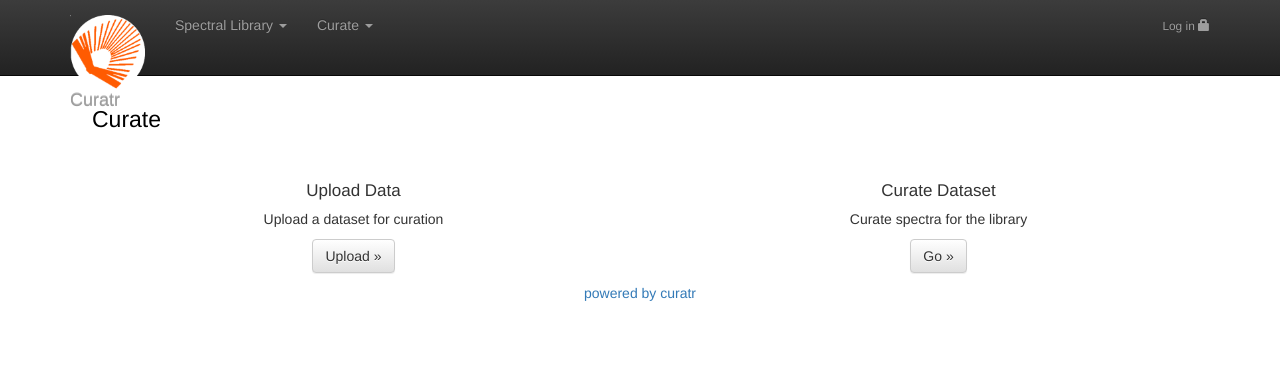
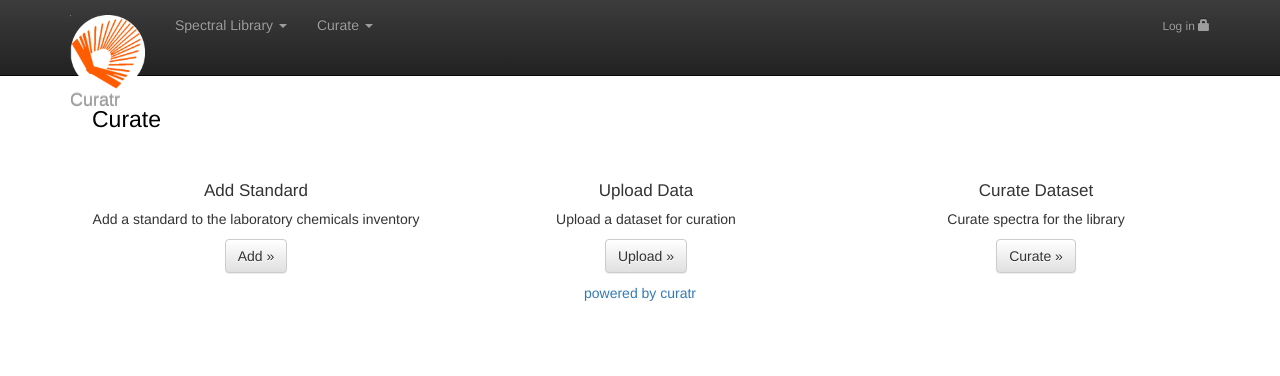
Before and after one commit to alexandrovteam/curatr, a Django app: page /curate/ in a window 1280 px wide. Shown: the top 376 px of the page. Run offline with Django 3.2, Linux system fonts and the light colour scheme; parts of the project's set-up code (start-up, migrations or seed data) failed here and were passed over; some libraries are stand-ins or nearby versions.

Commit message:
added 'add standard' to curate home

```diff
--- a/mcf_standard_browser/standards_review/templates/mcf_standards_browse/curate_home.html
+++ b/mcf_standard_browser/standards_review/templates/mcf_standards_browse/curate_home.html
@@ -13,15 +13,20 @@
 
     <div class="container">
         <div class="row">
-            <div class="col-md-6">
+            <div class="col-md-4">
+                  <h2>Add Standard</h2>
+                  <p>Add a standard to the laboratory chemicals inventory</p>
+                  <p><a class="btn btn-default" href="{% url 'standard-add' %}" role="button">Add &raquo;</a></p>
+            </div>
+            <div class="col-md-4">
                   <h2>Upload Data</h2>
                   <p>Upload a dataset for curation</p>
                   <p><a class="btn btn-default" href="{% url 'dataset-upload' %}" role="button">Upload &raquo;</a></p>
             </div>
-            <div class="col-md-6">
+            <div class="col-md-4">
                   <h2>Curate Dataset</h2>
                   <p>Curate spectra for the library</p>
-                  <p><a class="btn btn-default" href="{% url 'dataset-list' %}" role="button">Go &raquo;</a></p>
+                  <p><a class="btn btn-default" href="{% url 'dataset-list' %}" role="button">Curate &raquo;</a></p>
             </div>
         </div>
     </div>
```
